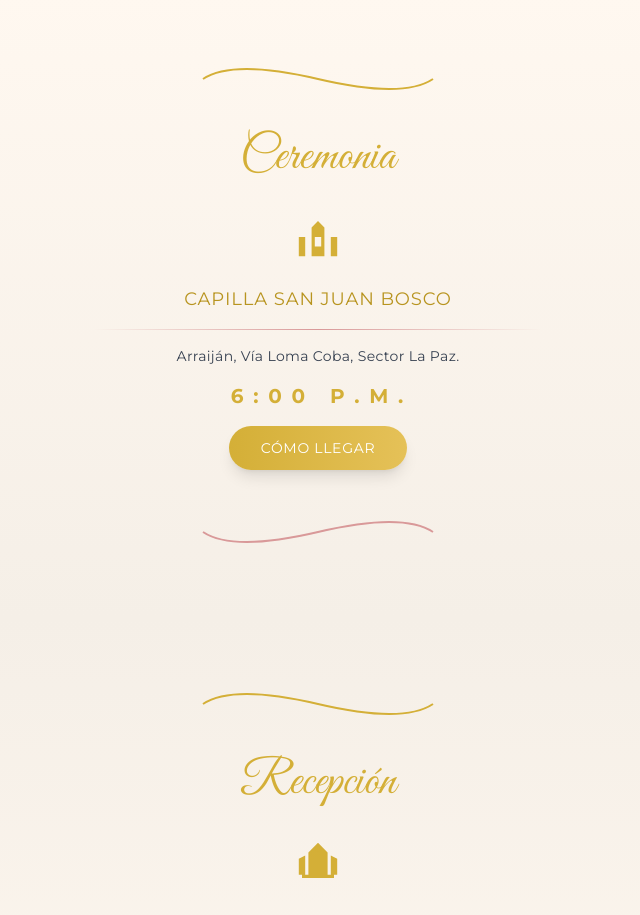
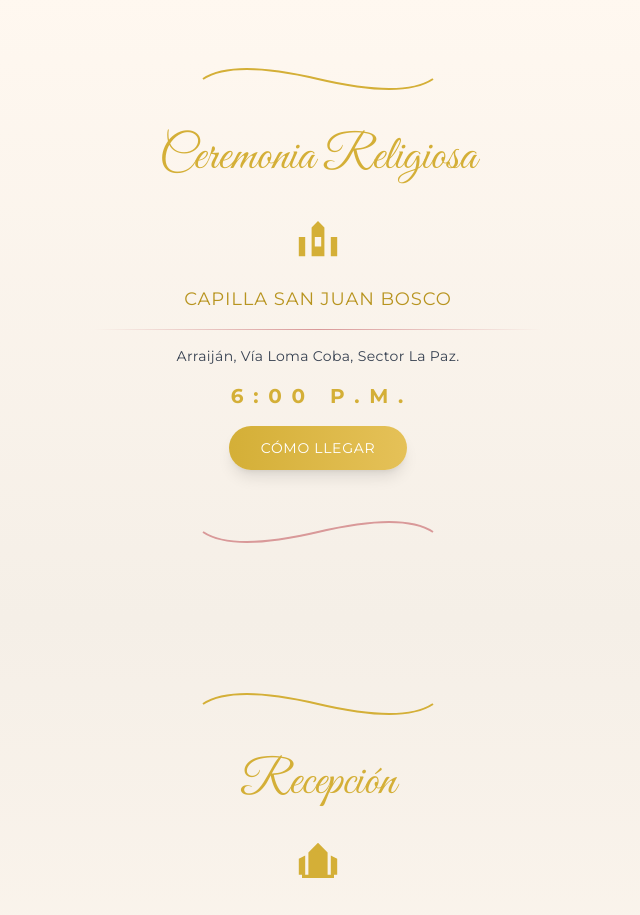
Before and after one commit to morenoaj/invitacion-boda-elegante, a Next.js app: page / in a window 1280 px wide. Shown: the part 1680-2595 px from the top of the page, without its empty margins (322-962 px from the left). Built offline with nearby package versions, Linux system fonts and the light colour scheme.

Commit message:
Actualizar page.tsx

```diff
--- a/app/page.tsx
+++ b/app/page.tsx
@@ -401,7 +401,7 @@ export default function Home() {
           </div>
 
           {/* Título */}
-          <h2 className="font-great-vibes text-5xl text-dorado mb-6">Ceremonia</h2>
+          <h2 className="font-great-vibes text-5xl text-dorado mb-6">Ceremonia Religiosa</h2>
 
           {/* Icono Iglesia */}
           <motion.div
```
